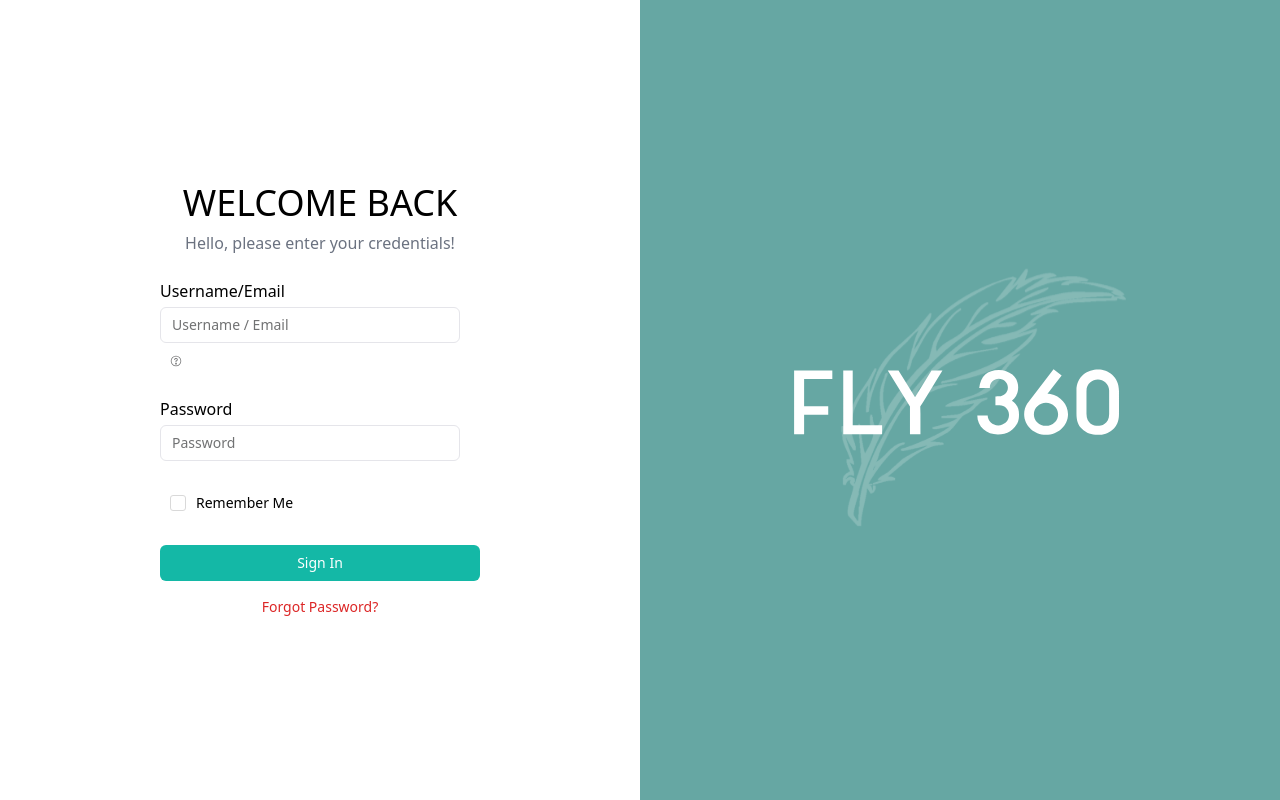
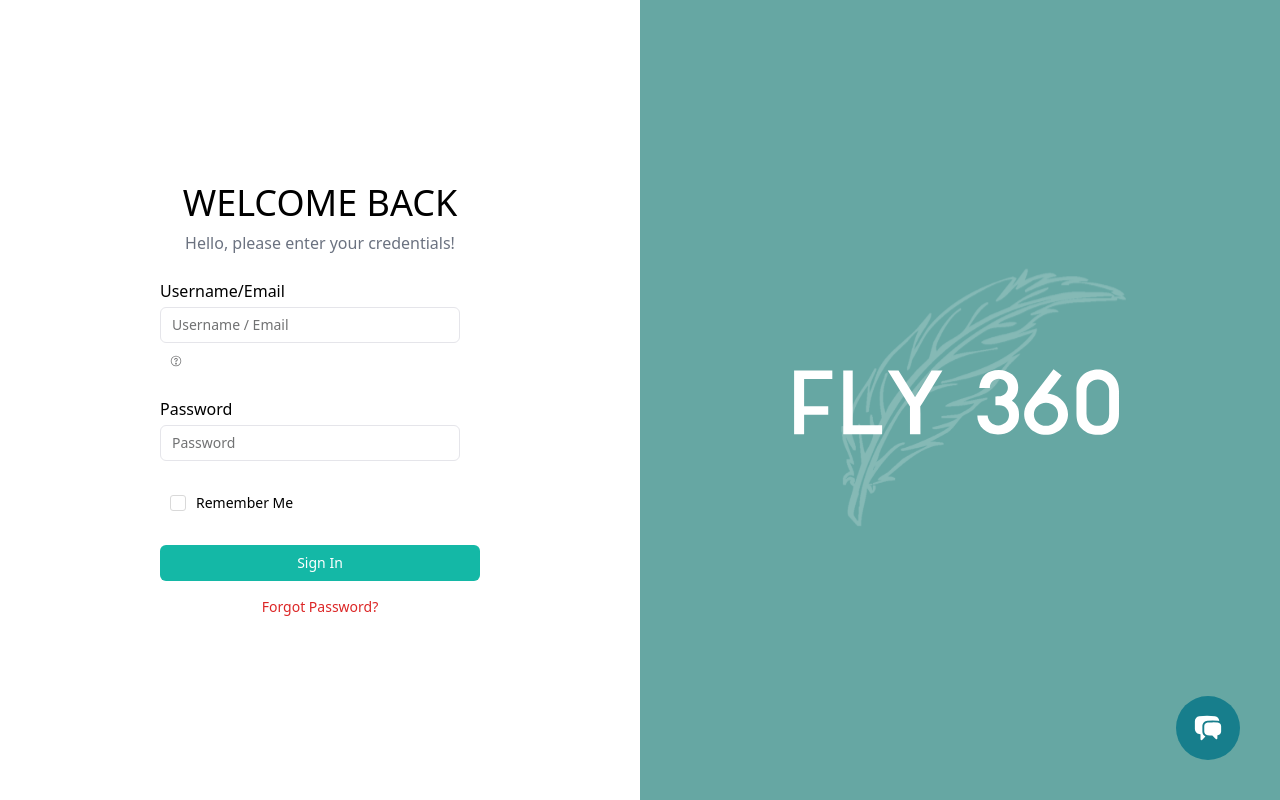
Before and after one commit to raikiri24/fly360-hris, a React (Vite) app: page /login in a window 1280 px wide. Built offline with nearby package versions, Linux system fonts and the light colour scheme.

Commit message:
fixed the routes

```diff
--- a/src/App.jsx
+++ b/src/App.jsx
@@ -3,6 +3,7 @@ import { Routes, Route } from 'react-router-dom';
 import HRISPage from './pages/HRIS-Navigation/';
 import 'rsuite/dist/rsuite-no-reset.min.css';
 import Login from './pages/Login/Login';
+import LandingPage from './pages/LandingPage';
 import NotFoundPage from './pages/NotFound';
 import { LoginProvider } from './context/LoginContext';
 
@@ -11,7 +12,7 @@ function App() {
     <div className="App ">
       <LoginProvider>
         <Routes>
-          <Route path="/" element={<HRISPage />} />
+          <Route path="/hrms" element={<HRISPage />} />
           <Route path="*" element={<NotFoundPage />} />
           <Route path="/login" element={<Login />} />
         </Routes>
--- a/src/context/LoginContext.jsx
+++ b/src/context/LoginContext.jsx
@@ -56,7 +56,7 @@ function LoginProvider({ children }) {
     navigate('/login');
   };
   const redirectIn = (hash = '') => {
-    navigate(`/${hash}`);
+    navigate('/hrms');
   };
 
   const handleLogin = useCallback(async (data) => {
@@ -66,7 +66,7 @@ function LoginProvider({ children }) {
 
       resp = await post(API_AUTH, data);
       if ([200].includes(resp.status)) {
-        navigate('/');
+        navigate('/hrms');
         let { token, user, image } = resp.data;
         console.log(resp.data);
         document.cookie = `${TOKEN_KEY}=${token}`;
--- a/src/pages/LandingPage/Landing.jsx
+++ b/src/pages/LandingPage/Landing.jsx
@@ -1,7 +1,19 @@
 import React from 'react';
-
+import { HiChatBubbleLeftRight } from 'react-icons/hi2';
+import { motion } from 'framer-motion';
 const Landing = () => {
-  return <div>Landing</div>;
+  return (
+    <div className="relative">
+      <motion.button
+        whileHover={{ scale: 1.0 }}
+        whileTap={{ scale: 0.9 }}
+        className="fixed bottom-10 right-10 h-16 w-16 bg-[#177E8C] rounded-full flex justify-center items-center text-white">
+        <span className="text-white text-2xl">
+          <HiChatBubbleLeftRight className="text-3xl" />
+        </span>
+      </motion.button>
+    </div>
+  );
 };
 
 export default Landing;
--- a/src/pages/LandingPage/index.jsx
+++ b/src/pages/LandingPage/index.jsx
@@ -0,0 +1,15 @@
+import React from 'react';
+import Navigation from '../../components/Navigation/Navigation';
+import Landing from './Landing';
+import Footer from '../../components/Footer/Footer';
+const LandingPage = () => {
+  return (
+    <div>
+      <Navigation />
+      <Landing />
+      <Footer />
+    </div>
+  );
+};
+
+export default LandingPage;
--- a/src/pages/Login/Login.jsx
+++ b/src/pages/Login/Login.jsx
@@ -1,10 +1,12 @@
 import React from 'react';
 import Logo1 from '../../assets/nav-icon-home.svg';
 import LoginForm from '../../components/Forms/LoginForm';
+import { HiChatBubbleLeftRight } from 'react-icons/hi2';
+import { motion } from 'framer-motion';
 
 const Login = () => {
   return (
-    <div>
+    <div className="relative">
       <div className="flex h-screen ">
         <div className="flex flex-col justify-center items-center bg-white w-1/2 max-lg:w-full ">
           <img
@@ -34,6 +36,14 @@ const Login = () => {
           </a>
         </div>
       </div>
+      <motion.button
+        whileHover={{ scale: 1.0 }}
+        whileTap={{ scale: 0.9 }}
+        className="fixed bottom-10 right-10 h-16 w-16 bg-[#177E8C] rounded-full flex justify-center items-center text-white">
+        <span className="text-white text-2xl">
+          <HiChatBubbleLeftRight className="text-3xl" />
+        </span>
+      </motion.button>
     </div>
   );
 };
```
